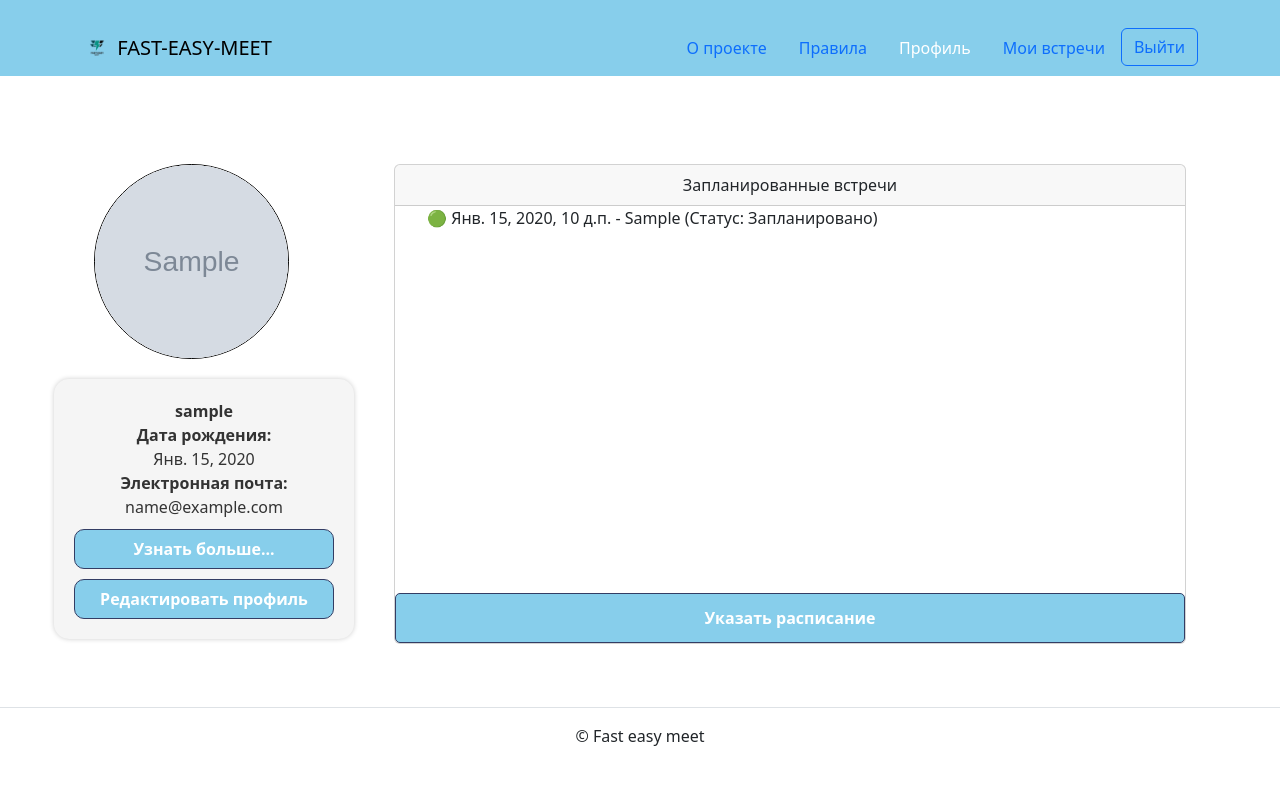
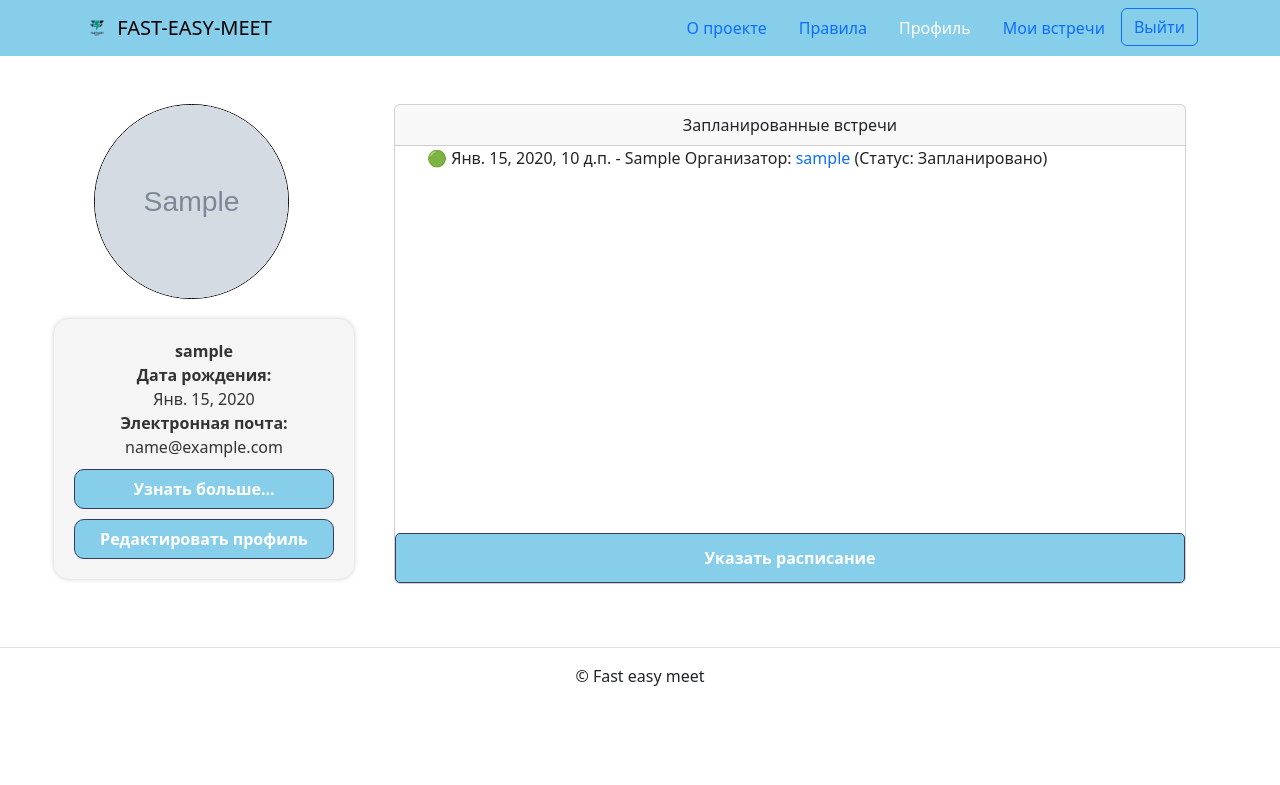
Before and after one commit to Lobanov07/Fast-Easy-Meet, a Django app: a page that uses templates/pages/account.html in a window 1280 px wide. Shown: the top 785 px of the page. Run offline with Django 3.2, Linux system fonts and the light colour scheme; tables that the repository leaves empty hold one stand-in row (values such as "Sample post"); grey boxes marked "Sample" are stand-in pictures; some libraries are stand-ins or nearby versions.

Commit message:
fixed account (header, meetings)

```diff
--- a/templates/pages/account.html
+++ b/templates/pages/account.html
@@ -12,6 +12,7 @@
       symbols: "🟢" "🟠" "🔴";
       suffix: " ";
     }
+
     .marker {
       align-items: center;
       justify-content: center;
@@ -60,7 +61,7 @@
     }
     .sheet_button,
     .sheet_edit_button {
-      width: 100%; /* Полная ширина кнопки */
+      width: 100%;
       height: 50px;
       border-radius: 5px;
       background-color: rgb(135, 206, 235);
@@ -70,7 +71,7 @@
       display: flex;
       align-items: center;
       justify-content: center;
-      margin-top: auto; /* Отодвигает кнопку вниз */
+      margin-top: auto;
       transition: background-color 0.3s ease;
     }
     .sheet_button:hover,
@@ -109,6 +110,7 @@
       justify-content: flex-start;
       align-items: flex-start;
       margin-top: 20px;
+      margin: auto;
     }
     .profile-section {
       display: flex;
@@ -153,11 +155,22 @@
       <ul style="list-style-type: none; padding: 1; margin: 0;">
         {% for meeting in user_meetings %}
           <li>
-            {% if meeting.status == "Завершено" %} 🔴
-            {% elif meeting.status == "Запланировано" %} 🟢
-            {% elif meeting.status == "Отменено" %} 🟠
+            {% if meeting.status == "Завершено" %}
+              🔴
+            {% elif meeting.status == "Запланировано" %}
+              🟢
+            {% elif meeting.status == "Отменено" %}
+              🟠
             {% endif %}
-            {{ meeting.date_time }} - {{ meeting.agenda }} (Статус: {{ meeting.status }})
+            {% if meeting.agenda|length > 10 %}
+              {{ meeting.date_time }} - {{ meeting.agenda|slice:":10" }}... Организатор:
+              <a href="{% url 'pages:profile' meeting.host %}" style="text-decoration: none;"> {{ meeting.host }}</a>
+              (Статус: {{ meeting.status }})
+            {% else %}
+              {{ meeting.date_time }} - {{ meeting.agenda }} Организатор:
+              <a href="{% url 'pages:profile' meeting.host %}" style="text-decoration: none;"> {{ meeting.host }}</a>
+              (Статус: {{ meeting.status }})
+            {% endif %}
           </li>
         {% endfor %}
       </ul>
```
